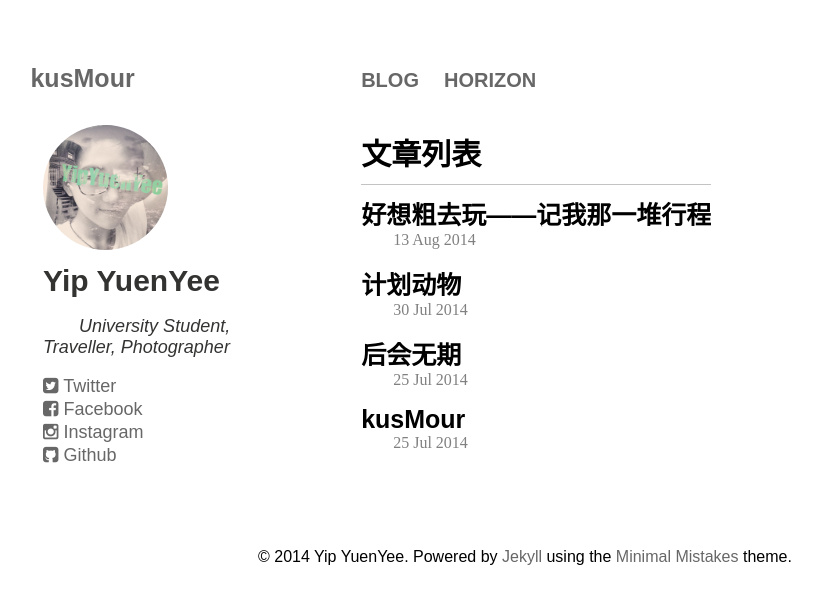
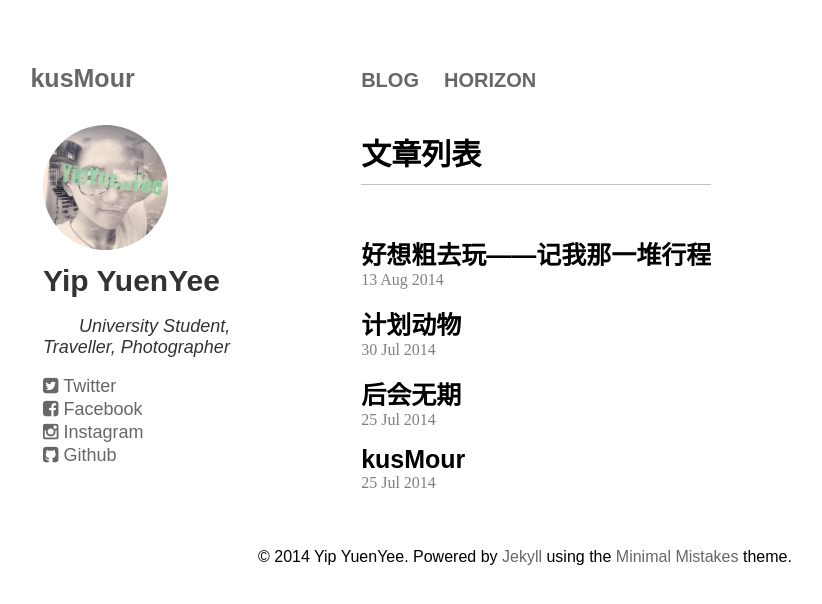
Before and after one commit to kusmour/blog_jekyll, a Jekyll site: the page built from blog_list.html, in a window 1280 px wide. Shown: the top 604 px of the page, without its empty margins (66-888 px from the left). Built offline with Jekyll 4.4.1, drawn with Linux system fonts in a browser that asks for light colours.

Commit message:
change css

```diff
--- a/style/blog_list_page.css
+++ b/style/blog_list_page.css
@@ -17,7 +17,7 @@
 	font-size: 30px;
 	padding-bottom: 10px;
 	margin-top: 5px;
-	margin-bottom: 10px;
+	margin-bottom: 50px;
 	border-bottom: 1px solid #c3c3c3;
 }
 
@@ -43,7 +43,7 @@
 	color: #808080;
 	font-size: 16px;
 	font-family: 'PT Serif', serif;
-	/*font-style: italic;
-	text-indent: 2em;*/
+	/*font-style: italic;*/
+	text-indent: 0em;
 	margin-top: 0px;
 }
```
